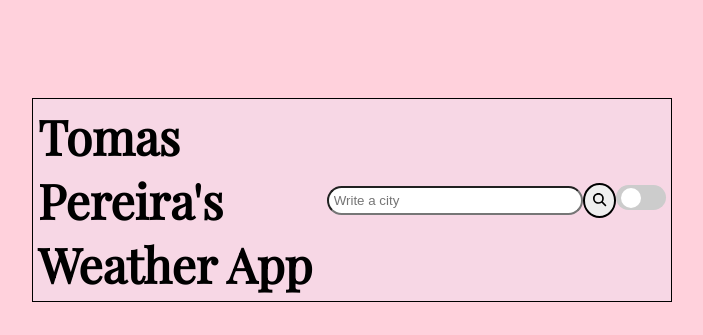
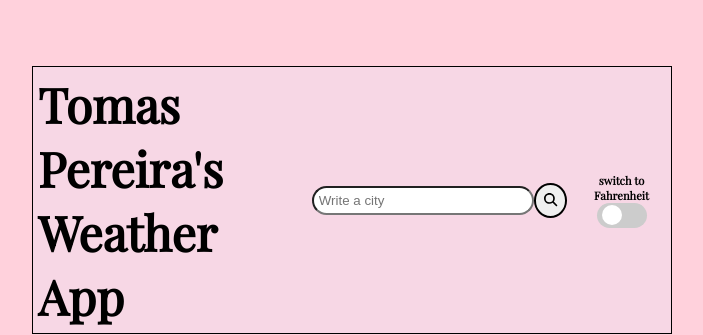
Before and after one commit to TomasPereira-Dev/react-weather-app, a React (Create React App) app: page / in a window 1280 px wide. Shown: the top 335 px of the page, without its empty margins (288-991 px from the left). Built offline with nearby package versions, Linux system fonts and the light colour scheme; no server answers; the HTML template or start-up script is replaced by a standard one.

Commit message:
few  design changes

```diff
--- a/src/App.css
+++ b/src/App.css
@@ -10,6 +10,18 @@ button{
 
 body{
   background-color: #ffd1dc;
+}
+
+.switch-container{
+  display: flex;
+  flex-direction: column;
+  margin-left: 10px;
+  align-items: center;
+}
+
+.switch-text{
+  font-size: 0.7rem;
+  text-align: center;
 }
 
 .switch-checkbox{
--- a/src/Components/Searchbar/Searchbar.js
+++ b/src/Components/Searchbar/Searchbar.js
@@ -52,6 +52,7 @@ function Searchbar(){
                         <input placeholder="Write a city" className="searchbar-input" ref={searchRef}/>
                         <button className="search-btn" type="button" ref={searchButtonRef} onClick={searchButtonHandler}><FontAwesomeIcon icon={faMagnifyingGlass}/></button>
                         <div className="switch-container">
+                            <h2 className="switch-text">switch to Fahrenheit</h2>
                             <input type="checkbox" className="switch-checkbox" onClick={tempSwitchHandler}/>
                         </div>
                     </div>
```
